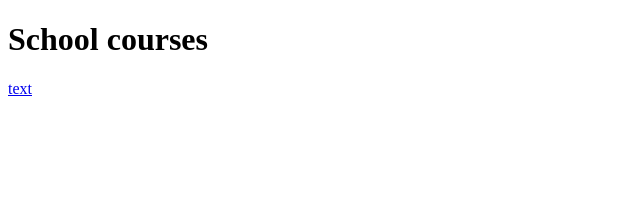
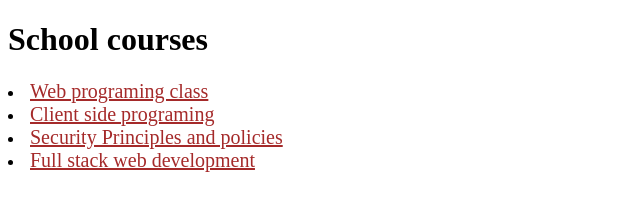
Before and after one commit to JasonWoodruff-maker/school-courses-desc, a plain HTML site: page index.html in a window 1280 px wide. Shown: the whole page, without its empty margins (0-640 px from the left). Drawn offline with Linux system fonts and the light colour scheme.

Commit message:
final changes

```diff
--- a/index.html
+++ b/index.html
@@ -1,9 +1,21 @@
 <!DOCTYPE html>
+<link rel="stylesheet" href="style.css" />
 <html>
     <h1> School courses</h1>
-
-    <a href="https://github.com/JasonWoodruff-maker/school-courses-desc.git">text</a>
-
+    <lu>
+        <li>
+        <a href="web_programing.html" target="_blank">Web programing class</a>
+        </li>
+        <li>
+        <a href="client_side.html" target="_blank">Client side programing</a>
+        </li>
+        <li>
+        <a href="security.html" target="_blank">Security Principles and policies</a>
+        </li>
+        <li>
+        <a href="fullstack.html" target="_blank">Full stack web development</a>
+        </li>
+    </lu>
 
 
 
@@ -20,4 +32,3 @@
 
 
 </html>
-<!DOCTYPE html>
--- a/style.css
+++ b/style.css
@@ -0,0 +1,18 @@
+a:link {
+    color: brown;
+}
+
+a:visited {
+    color: blue;
+}
+
+a:hover {
+    color: red;
+}
+
+p{
+    font-size: 16px;
+}
+a{
+    font-size: 20px;
+}
```
Also changed, not shown: client_side.html (added, +7 -0 lines), fullstack.html (added, +5 -0 lines), security.html (added, +5 -0 lines), web_programing.html (added, +15 -0 lines).
